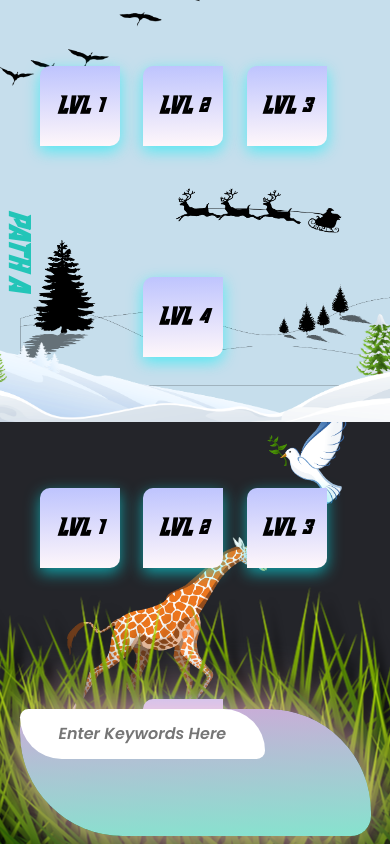
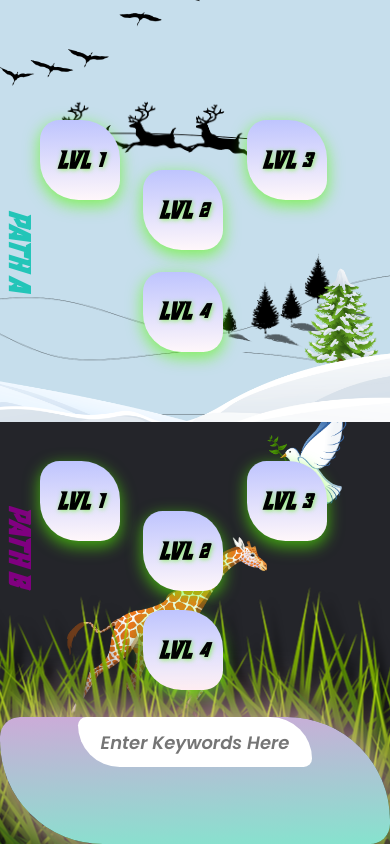
Before and after one commit to AshifAli007/breakthrucode, a React (Create React App) app: page /event in a window 390 px wide. Built offline with nearby package versions, Linux system fonts and the light colour scheme; some icons are missing.

Commit message:
hii htere

```diff
--- a/src/containers/Event/Event.js
+++ b/src/containers/Event/Event.js
@@ -150,18 +150,13 @@ class Event extends Component{
                     <button className={styles.level} value="lvl4a" onClick={downloadPDF} >LVL 4</button>
                 </div>
                 <div class={styles.pathB}>
-                    {/* <h2 className={styles.headingPathB}>Path B</h2> */}
+                    <h2 className={styles.headingPathB}>Path B</h2>
 
-                    {/* <img className={styles.giraffe} src={giraffe} alt="Girl in a jacket"/> */}
-                    {/* <div className={styles.allLevels}> */}
+
                         <button className={styles.level} value="lvl1b" onClick={downloadPDF} >LVL 1</button>
                         <button className={styles.level} value="lvl2b" onClick={downloadPDF} >LVL 2</button>
                         <button className={styles.level} value="lvl3b" onClick={downloadPDF} >LVL 3</button>
                         <button className={styles.level} value="lvl4b" onClick={downloadPDF} >LVL 4</button>
-                    {/* </div> */}
-
-                    {/* <img className={styles.bird} src={bird} alt="Girl in a jacket"/> */}
-
                     <div className={styles.float}>
 
                         <input id='keyword' class={styles.keyword} type="text" onChange={checkKeyword} placeholder="Enter Keywords Here"></input>
--- a/src/containers/Event/Event.module.css
+++ b/src/containers/Event/Event.module.css
@@ -27,7 +27,7 @@ body{
   margin-right: 12%;
   box-shadow: 0 5px 15px 0px rgba(5, 240, 248, 0.6);
 	transform: translatey(0px);
-	/* animation: float 6s ease-in-out infinite; */
+	animation: float 6s ease-in-out infinite;
   border-radius:10px 0px;
   background-image: linear-gradient(179deg ,#BEC4FE, #FFF7FA);
   /* text-shadow: 1px 1px 5px yellow; */
@@ -35,7 +35,7 @@ body{
 }
 .level:nth-child(odd){
   position: relative;
-  /* top:50px; */
+  top:50px;
 }
 @keyframes float {
 	0% {
@@ -73,7 +73,8 @@ body{
   display: flex;
   flex-flow: row wrap;
   justify-content: center;
-  align-items: center;
+  align-content: center;
+  row-gap: 5%;
   width: 100%;
   height:50vh;
   background-color:#C6DEEC;
@@ -106,10 +107,12 @@ body{
 }
 /* -------------------------    PATH B CSS   -------------------------------------------- */
 .pathB{
+  padding-top: 10%;
   display: flex;
   flex-flow:row wrap;
   justify-content: center;
-  align-items:center;
+  align-content:flex-start;
+  row-gap: 5%;
   width: 100%;
   height:50vh;
   background:#24252A;
@@ -120,6 +123,7 @@ body{
 }
 .float{
   position:absolute;
+  text-align: center;
   box-shadow: 0px 0px 60px pink;
   border-radius: 20px 103px;
   bottom: 1%;
@@ -209,21 +213,15 @@ body{
   cursor: pointer;
 }
 .headingPathB{
+    position:absolute;
     text-transform: uppercase;
     color: purple;
     writing-mode: vertical-lr;
-    position: relative;
-    top: 22%;
+    top: 60%;
     left: 1%;
     height:fit-content;
 }
-.allLevels {
-  width: 80%;
-  position: relative;
-  left: 5%;
-  top: 15%;
-  height: fit-content;
-}
+
 .keyword{
   font-family: 'Poppins', sans-serif;
   width: 50%;
@@ -272,6 +270,27 @@ body{
     background-position: 0% -5%,77% 123%, 130% 77%;
   }
 }
+
+
+@media screen and (max-width:450px){
+  .pathA{
+    background-size: 200px,200%, 152%;
+    background-position: 0% -5%,98% 181%, 93% -87%;
+  }
+  .unlockButton{
+    width: 60%;
+  }
+  .float{
+    margin-left: 0;
+    width: 100%;
+    bottom: 0;
+  }
+  .keyword{
+    width: 60%;
+    font-size: 18px;
+  }
+}
+
 @media screen and (max-width:340px){
   .level{
     width:5rem;
```
